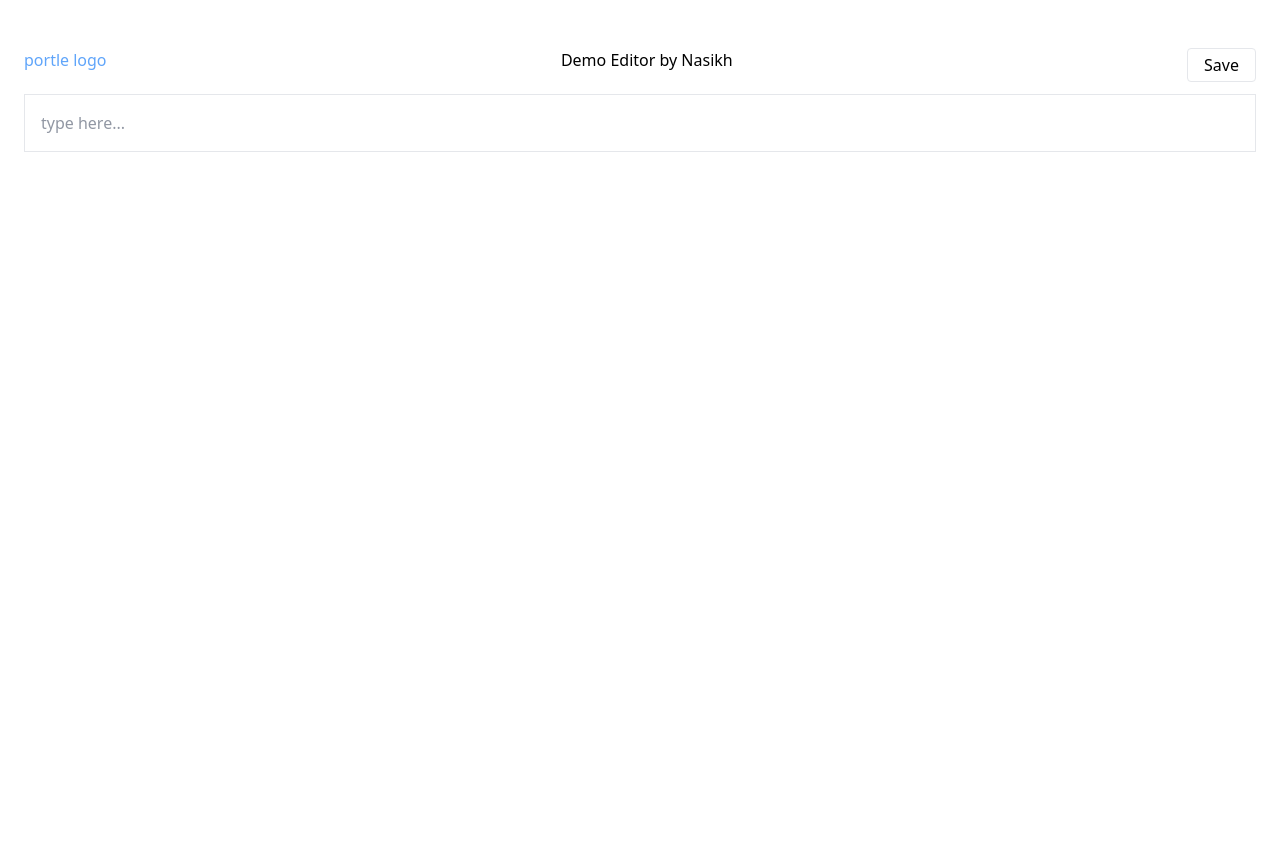
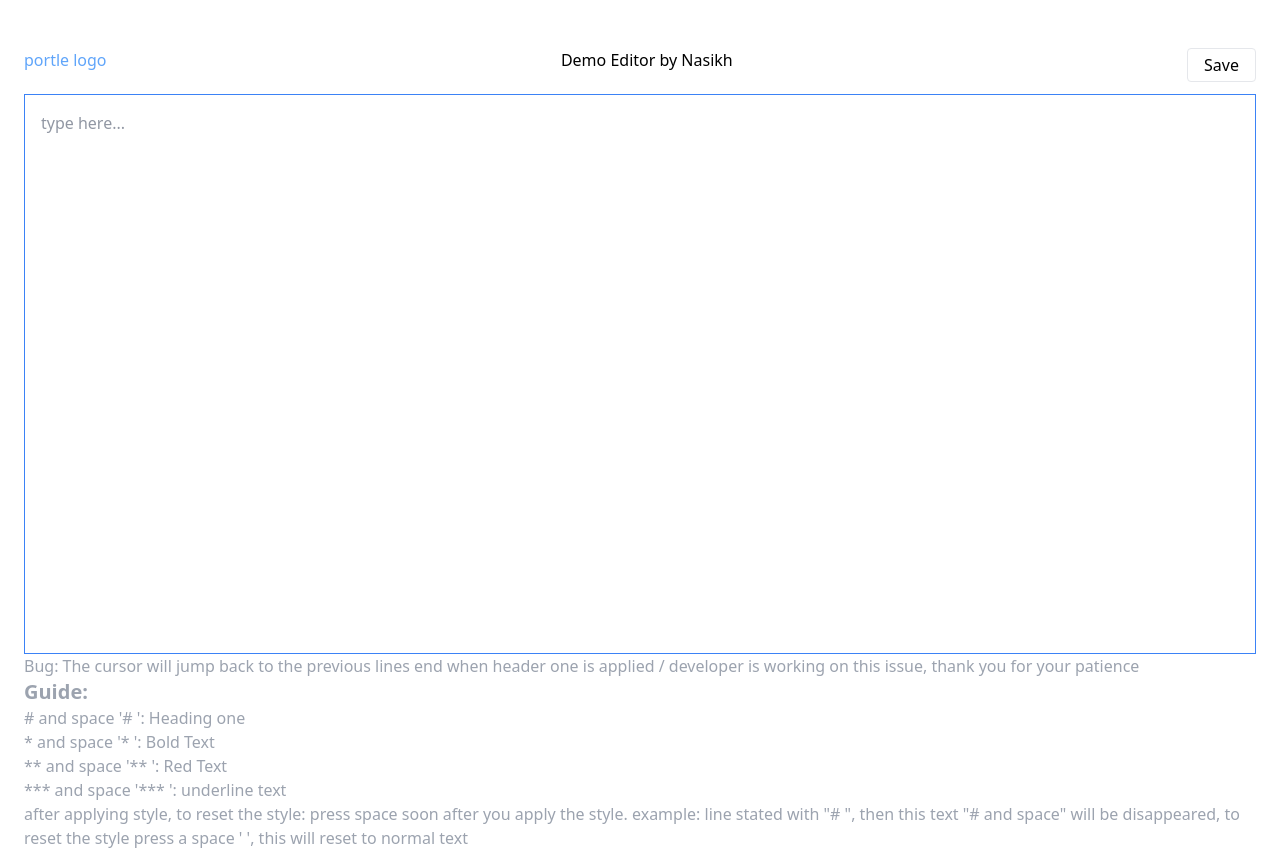
Before and after one commit to NasikhCL/mini-custom-markdown-text-editor, a React (Create React App) app: page / in a window 1280 px wide. Before the commit the page ends 800 px from the top, so only its background shows below. Built offline with nearby package versions, Linux system fonts and the light colour scheme.

Commit message:
added guide and removed console_logs

```diff
--- a/src/App.js
+++ b/src/App.js
@@ -7,6 +7,30 @@ function App() {
   return (
     <div className="mx-6 mt-12">
       <CustomEditor />
+      <div className="text-gray-400">
+      <p>Bug: The cursor will jump back to the previous lines end when header one is applied /  developer is working on this issue, thank you for your patience</p>
+      <p className="text-xl font-bold">Guide:</p>
+        <p>
+          <span># and space '# ': </span>
+          <span>Heading one</span>
+        </p>
+        <p>
+          <span>* and space '* ': </span>
+          <span>Bold Text</span>
+        </p>
+        <p>
+          <span>** and space '** ': </span>
+          <span>Red Text</span>
+        </p>
+        <p>
+          <span>*** and space '*** ': </span>
+          <span>underline text</span>
+        </p>
+        <p>
+          <span>after applying style, to reset the style: </span>
+          <span>press space soon after you apply the style. example: line stated with "# ", then this text "# and space" will be disappeared, to reset the style press a space ' ', this will reset to normal text</span>
+        </p>
+      </div>
     </div>
   );
 }
--- a/src/components/Editor.js
+++ b/src/components/Editor.js
@@ -35,9 +35,7 @@ const CustomEditor = () => {
         block.inlineStyleRanges = [];
         block.type = "unstyled";
         setHeaderOneArr((prev) => prev.filter((prev) => prev !== block.key));
-        setTextUnderlineArr((prev) =>
-          prev.filter((prev) => prev !== block.key)
-        );
+        setTextUnderlineArr((prev) => prev.filter((prev) => prev !== block.key));
         setTextRedArr((prev) => prev.filter((prev) => prev !== block.key));
         setBoldArr((prev) => prev.filter((prev) => prev !== block.key));
         // if text is empty and already header
@@ -47,7 +45,6 @@ const CustomEditor = () => {
         }
         //if text is empty and already bold
         if (isBold) {
-          console.log("inside isBold");
           block.inlineStyleRanges = [
             { offset: 0, length: block.text.length, style: "BOLD" },
           ];
@@ -56,7 +53,6 @@ const CustomEditor = () => {
         //if text is empty and already red text
         if (isTextRed) {
           setTextRedArr((prev) => [...prev, block.key]);
-          console.log("inside isRed");
           block.inlineStyleRanges = [
             ...block.inlineStyleRanges,
             { offset: 0, length: block.text.length, style: "COLOR_RED" },
@@ -92,7 +88,7 @@ const CustomEditor = () => {
         setHeaderOneArr((prev) => [...prev, block.key]);
         block.type = "header-one";
         block.inlineStyleRanges = [];
-        block.text = block.text.substring(2); // Remove '# ' from the text
+        block.text = block.text.substring(2);
         newBlocks.push(block);
       } else if ( // if the text starts with "*** "
         block.text.startsWith("*** ") ||
@@ -108,12 +104,10 @@ const CustomEditor = () => {
           ? block.text.substring(4)
           : block.text; // Remove '* ' from the text
         newBlocks.push(block);
-        console.log("somthing underline");
       } else if ( // if the text starts with "** "
         block.text.startsWith("** ") ||
         textRedArr.includes(block.key)
       ) {
-        console.log("somthing red");
         if (!textRedArr.includes(block.key)) {
           setTextRedArr((prev) => [...prev, block.key]);
         }
@@ -135,9 +129,7 @@ const CustomEditor = () => {
           ? block.text.substring(2)
           : block.text;
         newBlocks.push(block);
-        console.log("somthing bold");
       } else { // if the block is non of this then remove all style if already there
-        console.log("insided the sels");
         block.type = "unstyled";
         block.inlineStyleRanges = [];
         newBlocks.push(block);
@@ -165,7 +157,6 @@ const CustomEditor = () => {
     );
     // update the editor state with new editor state
     setEditorState(newEditorStateWithHandleCursor);
-    console.log(blocks);
   };
 
   // to save the content to local storage
@@ -180,18 +171,6 @@ const CustomEditor = () => {
     );
     localStorage.setItem("draftContentTextRedArr", JSON.stringify(textRedArr));
     localStorage.setItem("draftContentTextBoldArr", JSON.stringify(boldArr));
-    console.log(
-      headerOneArr,
-      " ",
-      boldArr,
-      " ",
-      textRedArr,
-      " ",
-      textUnderlineArr
-    );
-
-    console.log("saved to local");
-    console.log(convertToRaw(contentState).blocks, "block///////////");
   };
 
   // handle save button
@@ -236,7 +215,7 @@ const CustomEditor = () => {
         <h2>Demo Editor by Nasikh</h2>
         <button onClick={handleSaveButton} className="border rounded px-4 py-1 hover:bg-black hover:text-white ease-in-out">Save</button>
       </div>
-      <div className="border w-full p-4">
+      <div className="border border-blue-500 w-full h-[70vh] p-4">
         <Editor
           placeholder="type here..."
           editorState={editorState}
```
